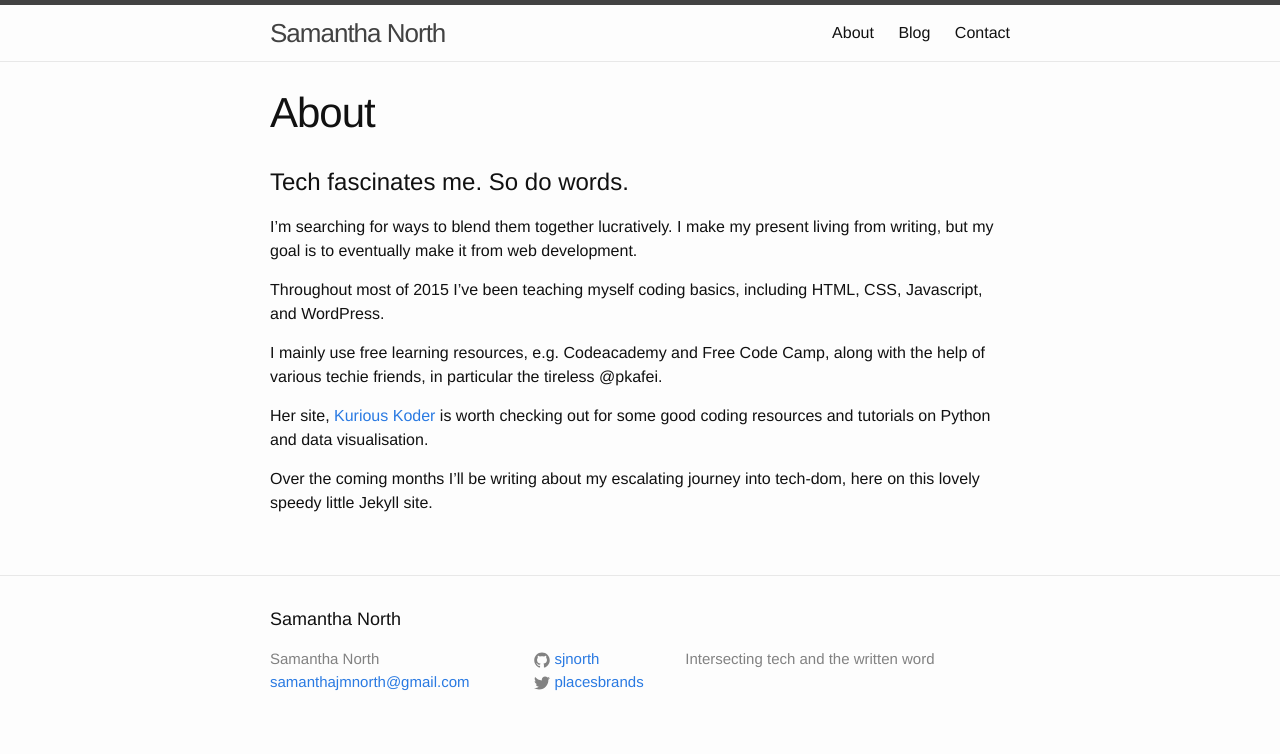
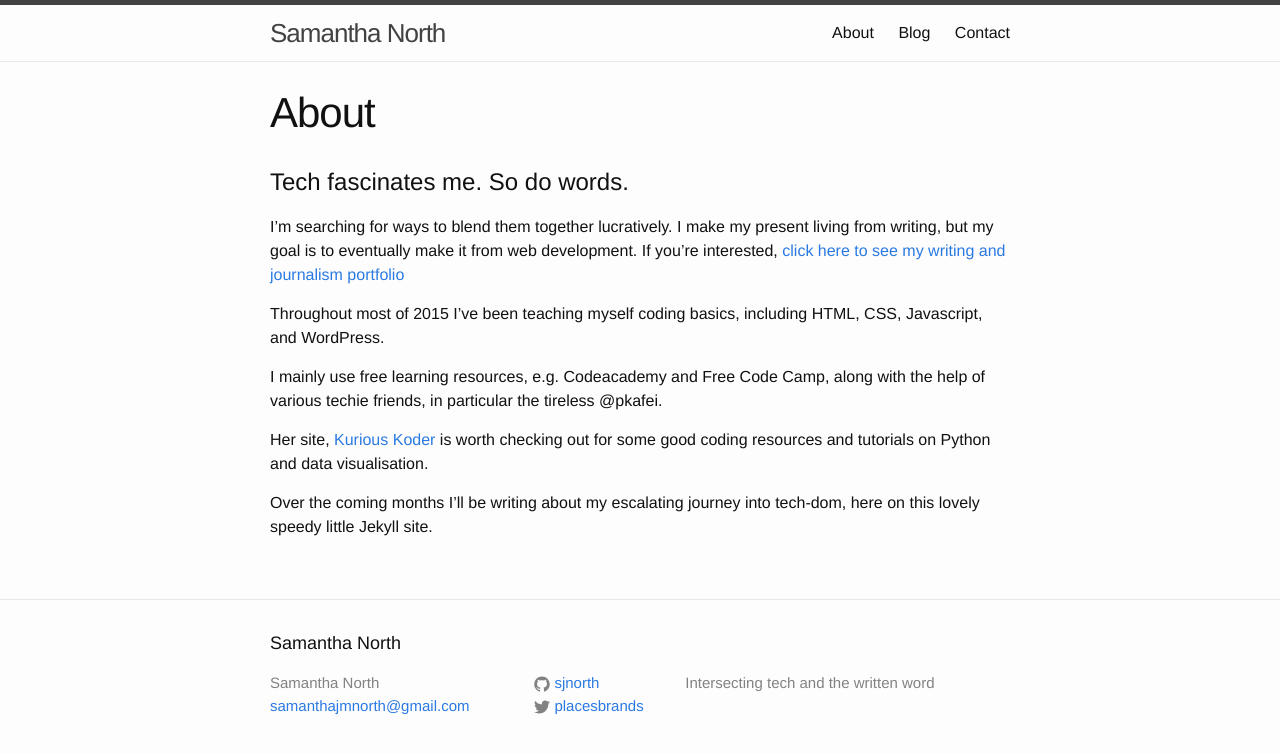
Before and after one commit to sjnorth/sjnorth.github.io, a Jekyll site: the page built from about.md, in a window 1280 px wide. Shown: the top 754 px of the page. Built offline with Jekyll 4.4.1, drawn with Linux system fonts in a browser that asks for light colours.

Commit message:
added portfolio link

```diff
--- a/about.md
+++ b/about.md
@@ -6,7 +6,7 @@ permalink: /about/
 
 # Tech fascinates me. So do words.
 
-I'm searching for ways to blend them together lucratively. I make my present living from writing, but my goal is to eventually make it from web development.
+I'm searching for ways to blend them together lucratively. I make my present living from writing, but my goal is to eventually make it from web development. If you're interested, [click here to see my writing and journalism portfolio](http://samanthanorth.com)
 
 Throughout most of 2015 I've been teaching myself coding basics, including HTML, CSS, Javascript, and WordPress.
 
```
